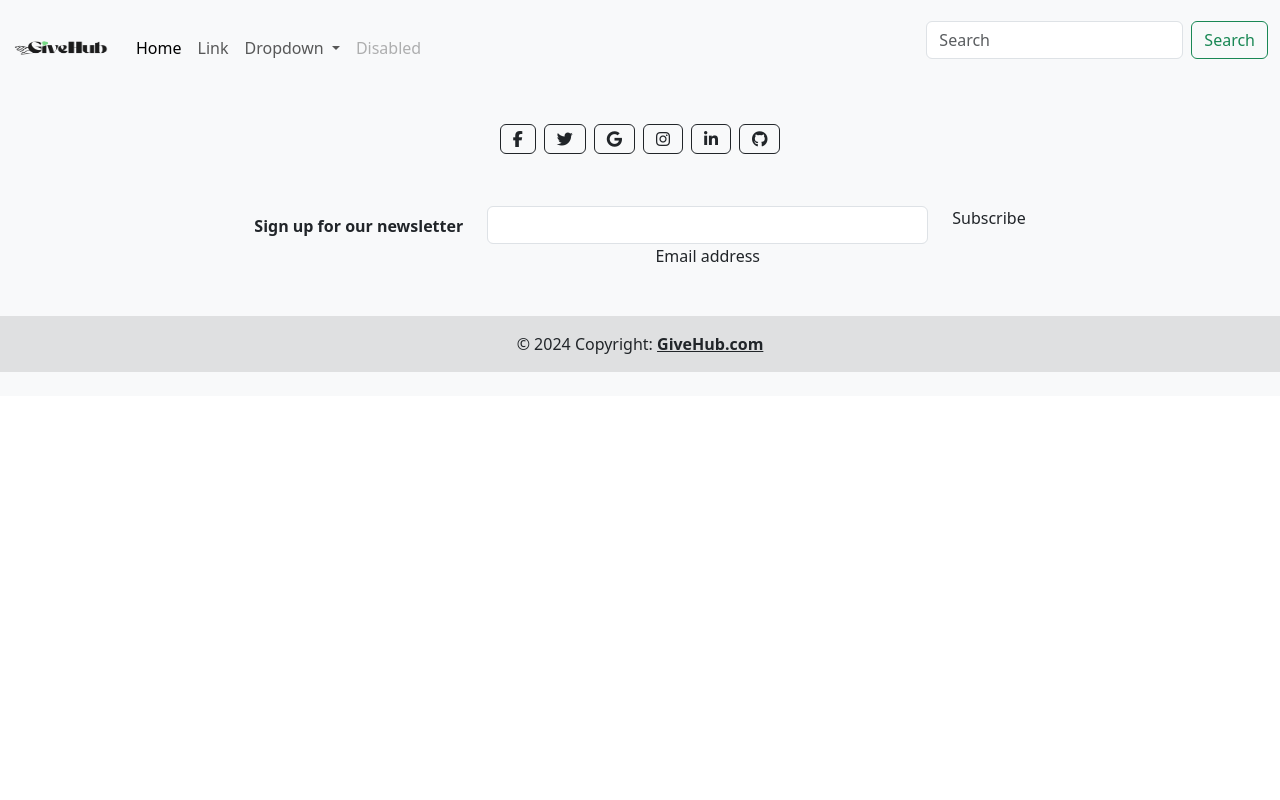
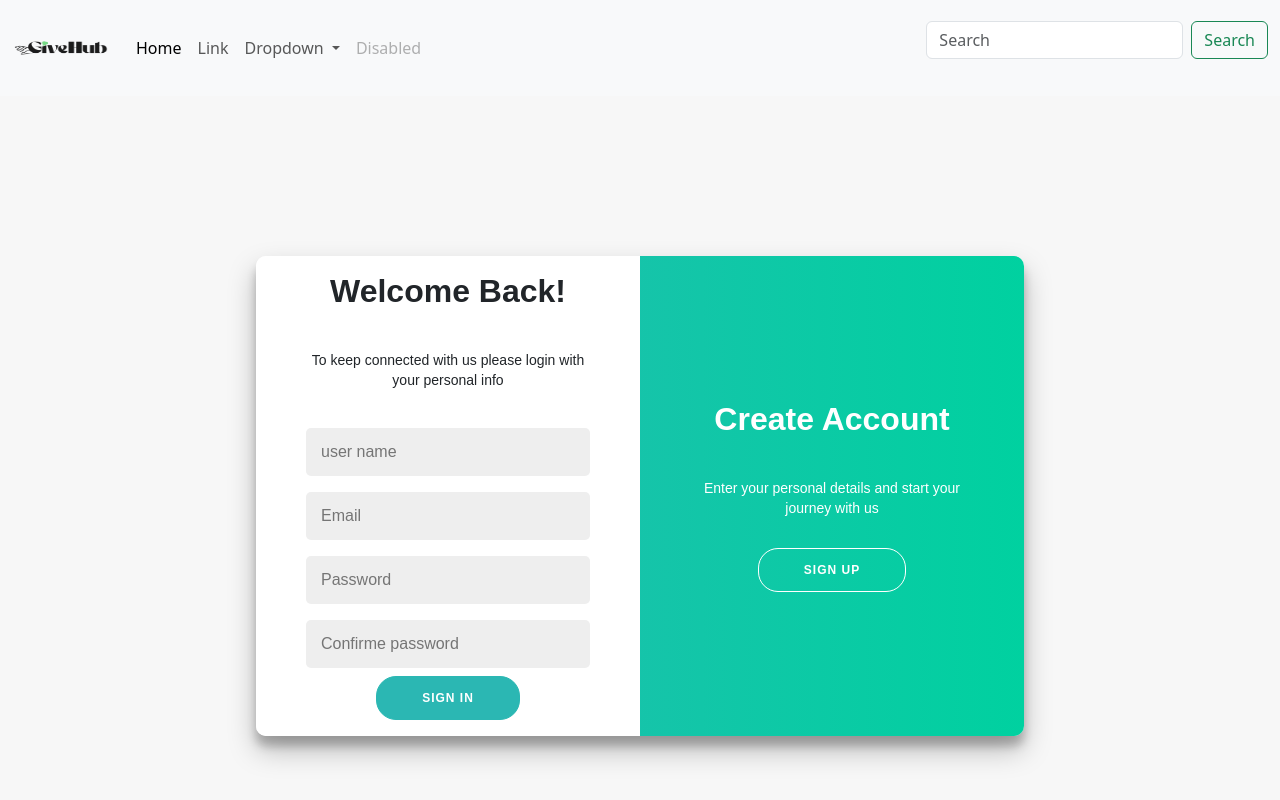
Before and after one commit to ReemOsama30/giveHub-dashboard, an Angular app: page /registeration in a window 1280 px wide. Before the commit this address led to /. Shown: the top 800 px of the page. Built offline with nearby package versions, Linux system fonts and the light colour scheme.

Commit message:
done with registeration

```diff
--- a/src/app/app.routes.ts
+++ b/src/app/app.routes.ts
@@ -10,6 +10,6 @@ export const routes: Routes = [
 {path:"login",component:LoginComponent},
 {path:"users",component:UsersComponent},
 {path:"home",component:HomeComponent},
-{path:"register",component:RegisterComponent},
+{path:"registeration",component:RegisterComponent},
 {path:"projects",component:ProjectsComponent}
 ];
--- a/src/components/register/register.component.ts
+++ b/src/components/register/register.component.ts
@@ -29,7 +29,7 @@ registerForm: FormGroup = new FormGroup({
   // confirmEmail: new FormControl('', [Validators.required, Validators.email]),
   password: new FormControl('', [Validators.required, Validators.pattern(/^(?=.*[A-Z])(?=.*[\d])(?=.*[!@#$%^&*()_+\-=\[\]{}|;':"\\,.<>\/?]).{6,20}$/)]),
   rePassword: new FormControl(''),
-  accountType: new FormControl('')
+  accountType: new FormControl('Admin')
 }, { validators: [this.confirmPassword, this.confirmEmail] } as FormControlOptions);
 
   confirmPassword(group: FormGroup): void {
@@ -61,7 +61,8 @@ registerForm: FormGroup = new FormGroup({
 
 
       console.log(this.registerForm.value);
-      this._AuthService.setRegister(this.userData).subscribe({
+
+      this._AuthService.setRegister(this.registerForm.value).subscribe({
         next: (response) => {
           console.log(response)
 
```
